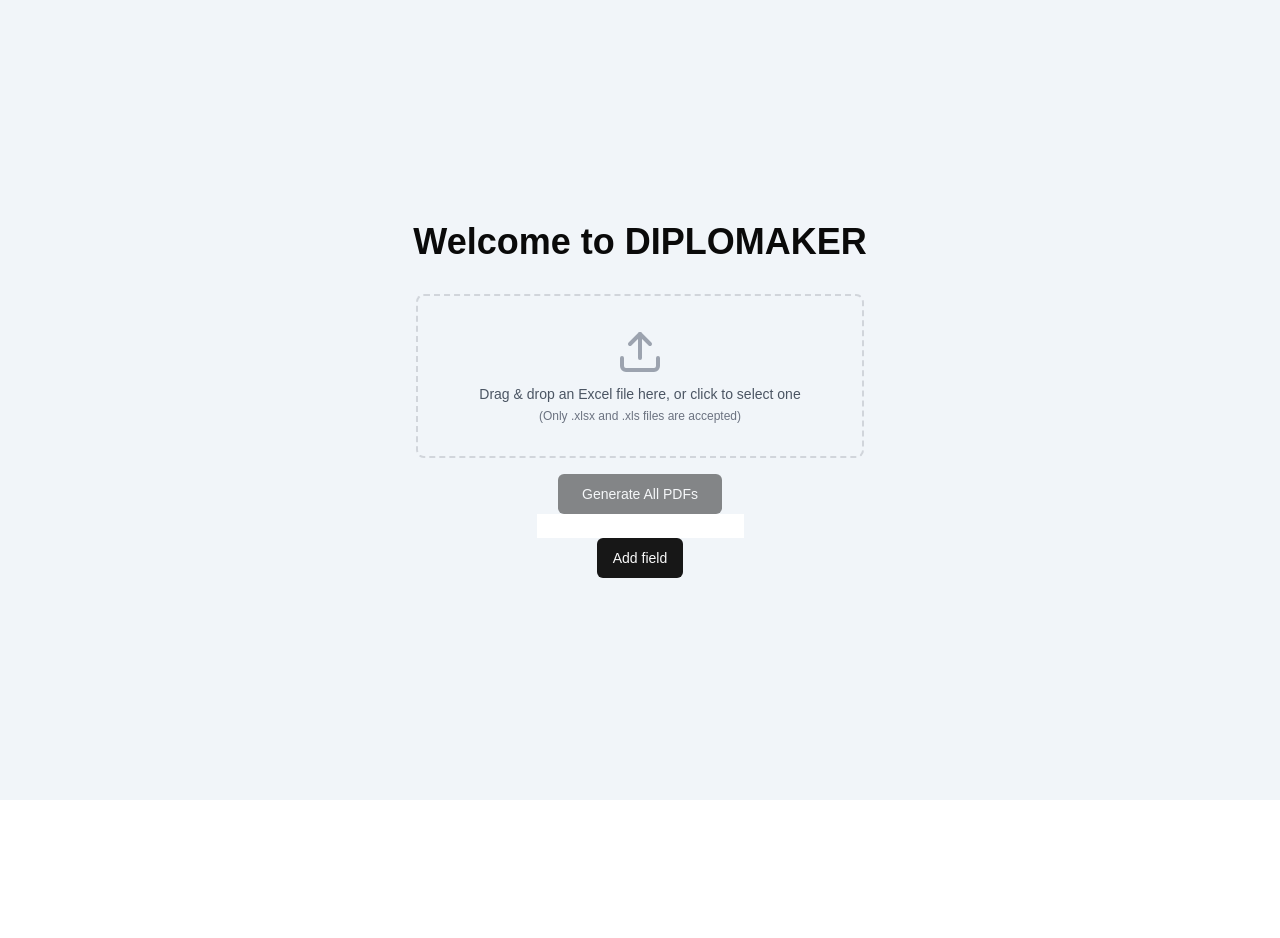
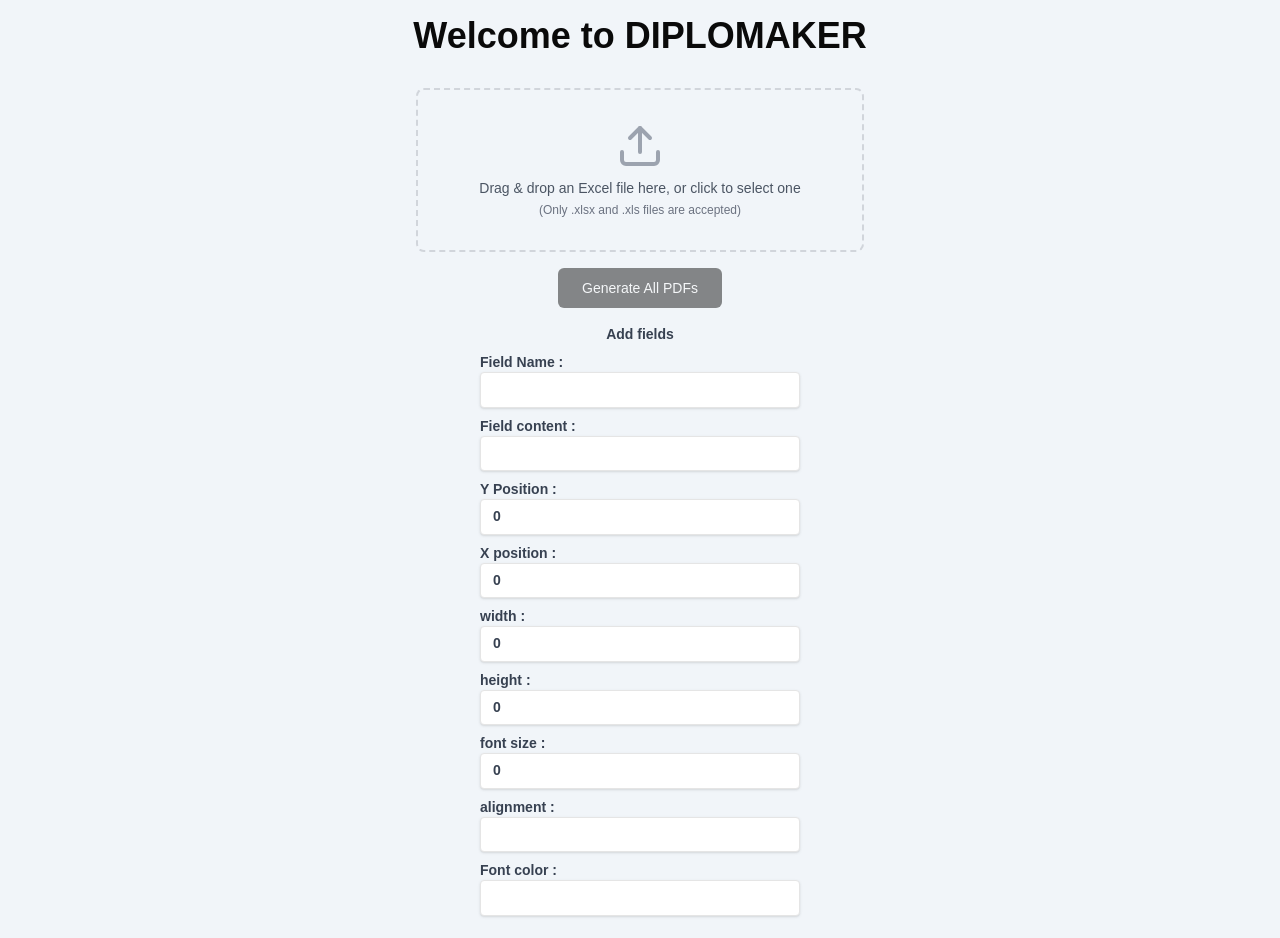
Before and after one commit to Vibratory/diplomaker, a Next.js app: page / in a window 1280 px wide. Shown: the top 938 px of the page. Before the commit the page ends 800 px from the top, so only its background shows below. Built offline with nearby package versions, Linux system fonts and the light colour scheme; what @pdfme/common would draw is missing.

Commit message:
works normallly

```diff
--- a/app/page.tsx
+++ b/app/page.tsx
@@ -16,6 +16,17 @@ import { Progress } from '@/components/ui/progress'
 
 interface RowData {
   [key: string]: string | undefined
+}
+
+interface InputData {
+  id: string;
+  name: string;
+  birthDate: string;
+  diploma: string;
+  todayDate: string;
+  startDate: string;
+  endDate: string;
+  [key: string]: string; // This allows for additional string properties
 }
 
 /* custom font */
@@ -124,6 +135,8 @@ const template: Template = {
     ],
   ],
 }
+const inputs: InputData[] =[];
+
 
 export default function Home() {
 
@@ -131,7 +144,18 @@ export default function Home() {
   const [isGenerating, setIsGenerating] = useState(false)
   const [progress, setProgress] = useState(0)
   const [fileName, setFileName] = useState<string | null>(null)
-  const [newinput, setNewinput] = useState("");
+
+  /*for dynamic field addition */
+  const [content, setContent] = useState('');
+  const [posy, setPosy] = useState(0);
+  const [posx, setPosx] = useState(0);
+  const [fieldname, setFieldname] = useState('');
+  const [fontsize, setFontSize] = useState(0);
+  const [width, setWidth] = useState(0);
+  const [height, setHeight] = useState(0);
+  const [fontcolor, setFontColor] = useState('');
+  const [alignment, setAlignment] = useState('');
+
 
   const processExcelFile = async (file: File) => {
     try {
@@ -165,7 +189,7 @@ export default function Home() {
   const generatePDF = async (row: RowData): Promise<Blob> => {
     const todayDate = formatDate(new Date())
     const font = await getFontsData();
-    const inputs = [{
+    inputs[0]=({
       id: getData(row, 'id'),
       name: getData(row, 'name'),
       birthDate: getData(row, 'birthDate'),
@@ -173,11 +197,15 @@ export default function Home() {
       todayDate: todayDate,
       startDate: getData(row, 'startDate'),
       endDate: getData(row, 'endDate'),
-      x: newinput,
-    }]
+    });
+              inputs[0][fieldname] = content;
+
+
+  console.log(inputs)
 
     const pdf = await generate({ template, inputs, options: { font } })
-    return new Blob([pdf.buffer], { type: 'application/pdf' })
+    const uint8Array = new Uint8Array(pdf.buffer);
+    return new Blob([uint8Array], { type: 'application/pdf' })
   }
 
   const handleGenerateAll = async () => {
@@ -237,31 +265,142 @@ export default function Home() {
         <p className='mt-4'>Total rows: {rowsData.length}</p>
       )}
 
+      <div className='mt-4 mb-4 w-full max-w-xs'>
+        <h1 className='text-center block text-gray-700 text-sm font-bold mb-2'>Add fields </h1>
+        <label className="block text-gray-700 text-sm font-bold mb-2">
+          Field Name :
           <input
-      value={newinput}
-      onChange={e => setNewinput(e.target.value)}>
+            className="shadow appearance-none border rounded w-full py-2 px-3 text-gray-700 leading-tight focus:outline-none focus:shadow-outline"
+            name='name'
+            type='text'
+            value={fieldname}
+            onChange={e => setFieldname(e.target.value)}
+          />
+        </label>
 
-      </input>
+        <label className="block text-gray-700 text-sm font-bold mb-2">
+          Field content :
+          <input
+            className='shadow appearance-none border rounded w-full py-2 px-3 text-gray-700 leading-tight focus:outline-none focus:shadow-outline'
+            name='content'
+            type='text'
+            value={content}
+            onChange={e => setContent(e.target.value)}
+          />
+        </label>
 
-      <Button onClick={()=>{
+        <label className="block text-gray-700 text-sm font-bold mb-2">
+          Y Position :
+          <input
+            className="shadow appearance-none border rounded w-full py-2 px-3 text-gray-700 leading-tight focus:outline-none focus:shadow-outline"
+            name='pos y'
+            type='number'
+            value={posy}
+            onChange={e => setPosy(+e.target.value)}
+          />
+        </label>
+
+        <label className="block text-gray-700 text-sm font-bold mb-2">
+          X position :
+          <input
+            className="shadow appearance-none border rounded w-full py-2 px-3 text-gray-700 leading-tight focus:outline-none focus:shadow-outline"
+            name='pos x'
+            type='number'
+            value={posx}
+            onChange={e => setPosx(+e.target.value)}
+          />
+        </label>
+
+
+        <label className="block text-gray-700 text-sm font-bold mb-2">
+          width :
+          <input
+            className="shadow appearance-none border rounded w-full py-2 px-3 text-gray-700 leading-tight focus:outline-none focus:shadow-outline"
+            name='input'
+            type='number'
+            value={width}
+            onChange={e => setWidth(+e.target.value)}
+          />
+        </label>
+
+        <label className="block text-gray-700 text-sm font-bold mb-2">
+          height :
+          <input
+            className="shadow appearance-none border rounded w-full py-2 px-3 text-gray-700 leading-tight focus:outline-none focus:shadow-outline"
+            name='height'
+            type='number'
+            value={height}
+            onChange={e => setHeight(+e.target.value)}
+          />
+        </label>
+        <label className="block text-gray-700 text-sm font-bold mb-2">
+          font size :
+          <input
+            className="shadow appearance-none border rounded w-full py-2 px-3 text-gray-700 leading-tight focus:outline-none focus:shadow-outline"
+            name='font size'
+            type='number'
+            value={fontsize}
+            onChange={e => setFontSize(+e.target.value)}
+          />
+        </label>
+
+        <label className="block text-gray-700 text-sm font-bold mb-2">
+          alignment :
+          <input
+            className="shadow appearance-none border rounded w-full py-2 px-3 text-gray-700 leading-tight focus:outline-none focus:shadow-outline"
+            name='alignment'
+            type='text'
+            value={alignment}
+            onChange={e => setAlignment(e.target.value)}
+          />
+        </label>
+
+        <label className="block text-gray-700 text-sm font-bold mb-2">
+          Font color :
+          <input
+            className="shadow appearance-none border rounded w-full py-2 px-3 text-gray-700 leading-tight focus:outline-none focus:shadow-outline"
+            name='Font color'
+            type='text'
+            value={fontcolor}
+            onChange={e => setFontColor(e.target.value)}
+          />
+        </label>
+      </div>
+
+      <Button onClick={() => {
         const newfield = {
 
-            name: 'x',
+          name: fieldname,
           type: 'text',
-            position: { x: 90, y: 500.5 },
-            width: 200,
-            height: 30,
-            fontSize: 45,
-            alignment: 'left',
+          position: { x: posx, y: posy },
+          width: width,
+          height: height,
+          fontSize: fontsize,
+          alignment: alignment,
+          fontColor: fontcolor,
         };
-          if(template.schemas.length ===0){
+        if (template.schemas.length === 0) {
           template.schemas.push([]);
         }
         template.schemas[0].push(newfield);
 
+// Add the new field dynamically if it exists
+if (inputs.length === 0) {
+  inputs.push({id: "",
+    name: "",
+    birthDate: "",
+    diploma: "",
+    todayDate: "",
+    startDate: "",
+    endDate: "",});
+}
+if (fieldname && content ) {
+  inputs[0][fieldname] = content;
+  console.log(inputs);
+}
       }}>
         Add field
       </Button>
-    </div>
+    </div >
   )
 }
```
Lines whose indentation alone changed are shown as unchanged.
